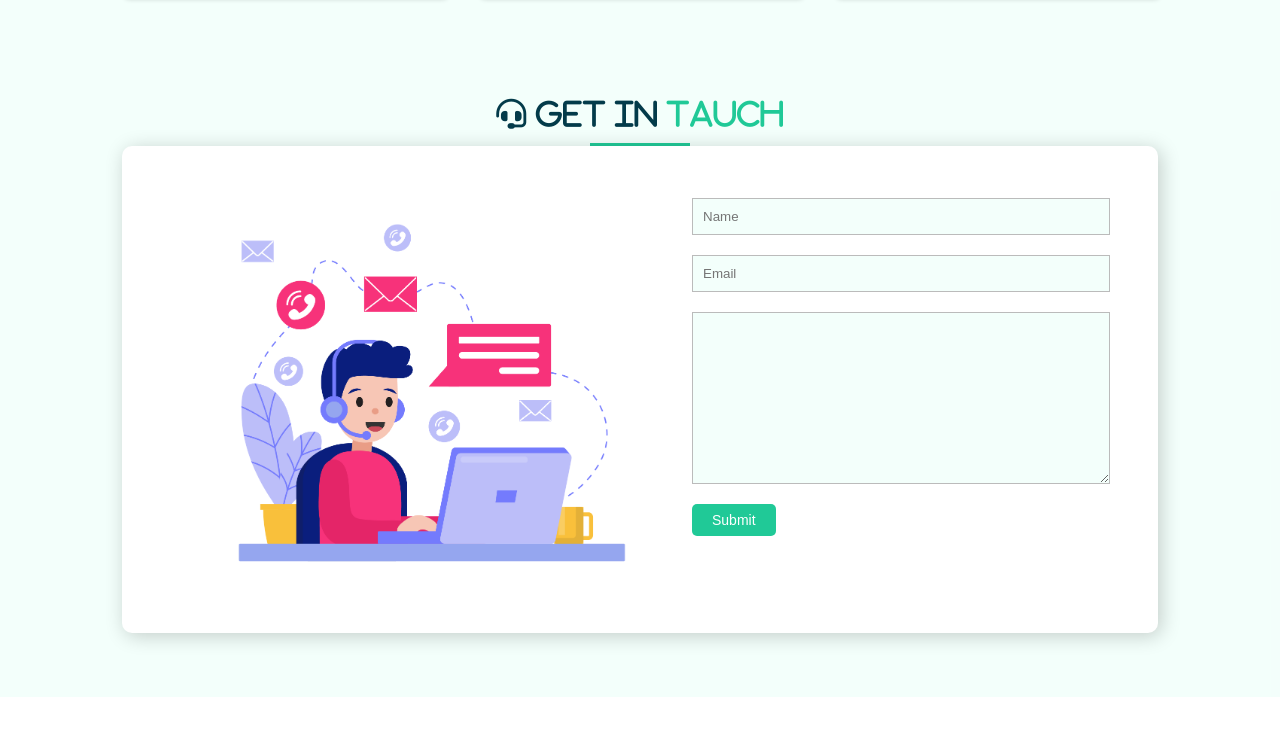
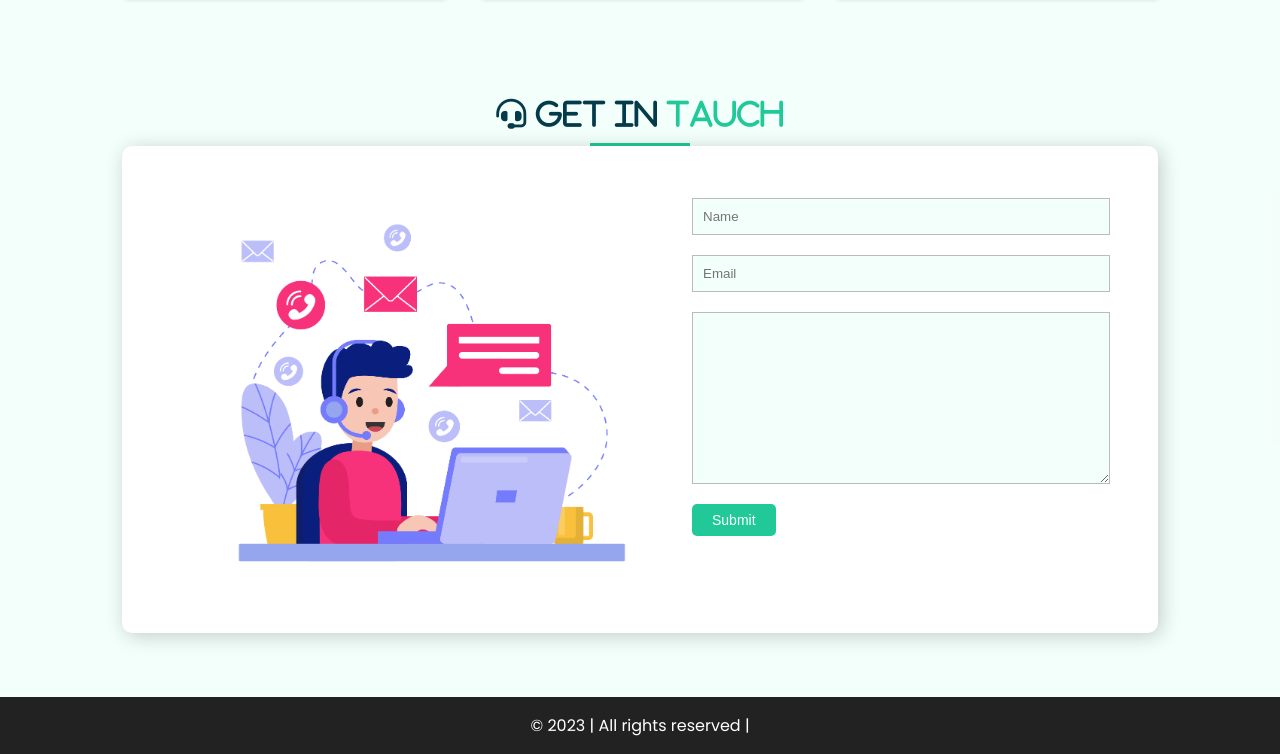
Before and after one commit to sidmohamed/portfolio_project_1, a plain HTML site: page index.html in a window 1280 px wide. Shown: the part 3366-4120 px from the top of the page. Before the commit the page ends 4063 px from the top, so only its background shows below. Drawn offline with Linux system fonts and the light colour scheme.

Commit message:
add footer

```diff
--- a/index.html
+++ b/index.html
@@ -223,6 +223,14 @@
             </div>
         </section>
         <!-- contact end-->
+
+
+        <!-- footer start -->
+        <footer id="footer">
+            <p>&copy; 2023 | All rights reserved |</p>
+        </footer>
+
+        <!-- footer end -->
     </main>
 </body>
 </html>
--- a/style.css
+++ b/style.css
@@ -316,5 +316,14 @@ header .headr-content img {
 #contact .row img{
     width: 490px;
 }
+/* contact end */
 
-/* contact end */
+/* footer start */
+#footer{
+    background-color: #222;
+    color: #fff;
+    padding: 1rem 0;
+    text-align: center;
+}
+
+/* footer end */
```
